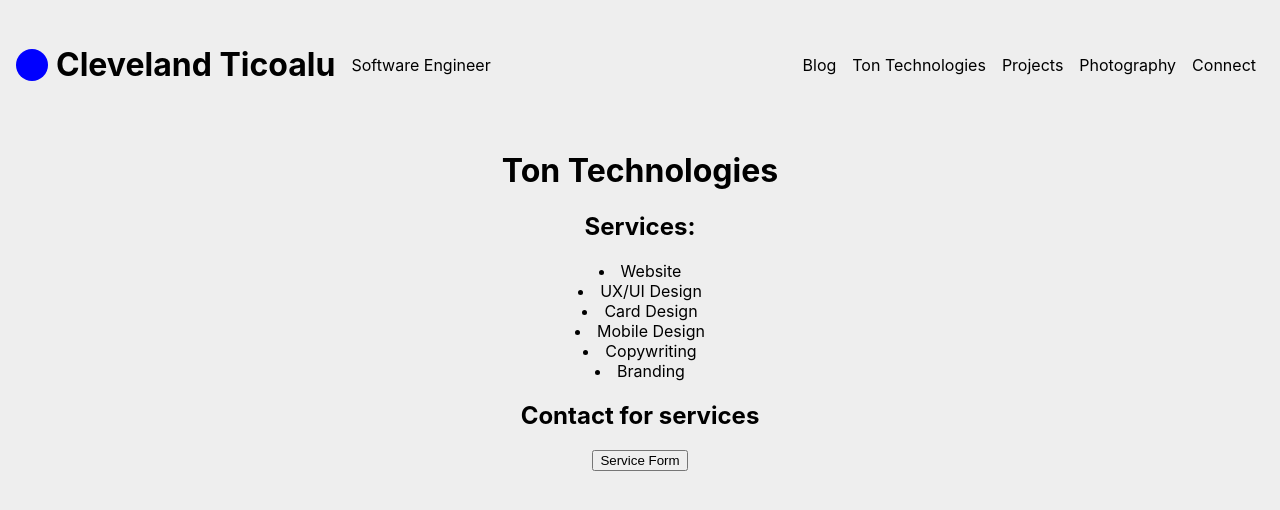
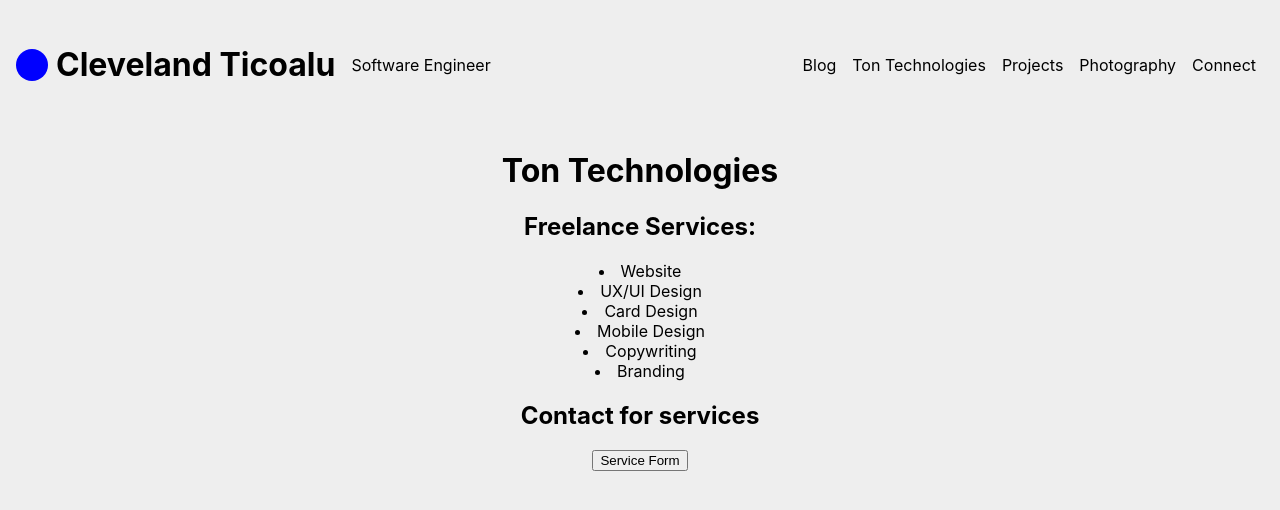
Before and after one commit to cleveland231/clevelandportfolio, a React (Create React App) app: page /tontechnologies in a window 1280 px wide. Shown: the top 510 px of the page. Built offline with nearby package versions, Linux system fonts and the light colour scheme.

Commit message:
Add text

```diff
--- a/src/Components/Blog/Blog.js
+++ b/src/Components/Blog/Blog.js
@@ -6,7 +6,7 @@ export const Blog = () => {
   return (
     <div className='Blog'>
       <div>
-        Coming soon...
+        Cleveland's Blog coming soon...
       </div>
 
     </div>
--- a/src/Components/TonTechnologies/TonTechnologies.js
+++ b/src/Components/TonTechnologies/TonTechnologies.js
@@ -7,7 +7,7 @@ export const TonTechnologies = () => {
     <div className='TonTechnologies'>
       <div className="Services">
       <h1> Ton Technologies </h1>
-        <h2> Services: </h2>
+        <h2> Freelance Services: </h2>
         <li> Website </li>
         <li> UX/UI Design </li>
         <li> Card Design </li>
```
